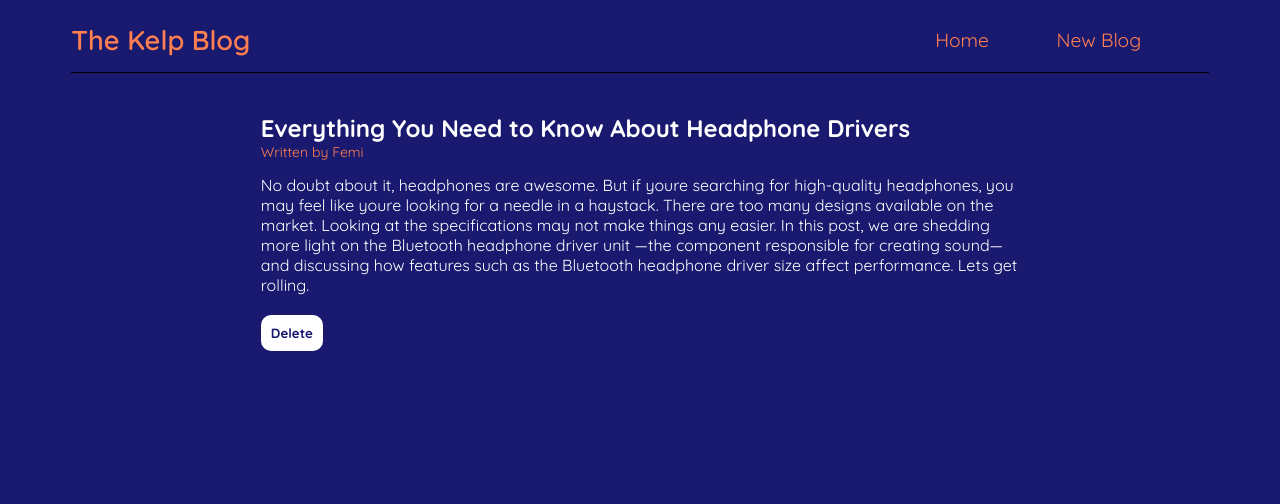
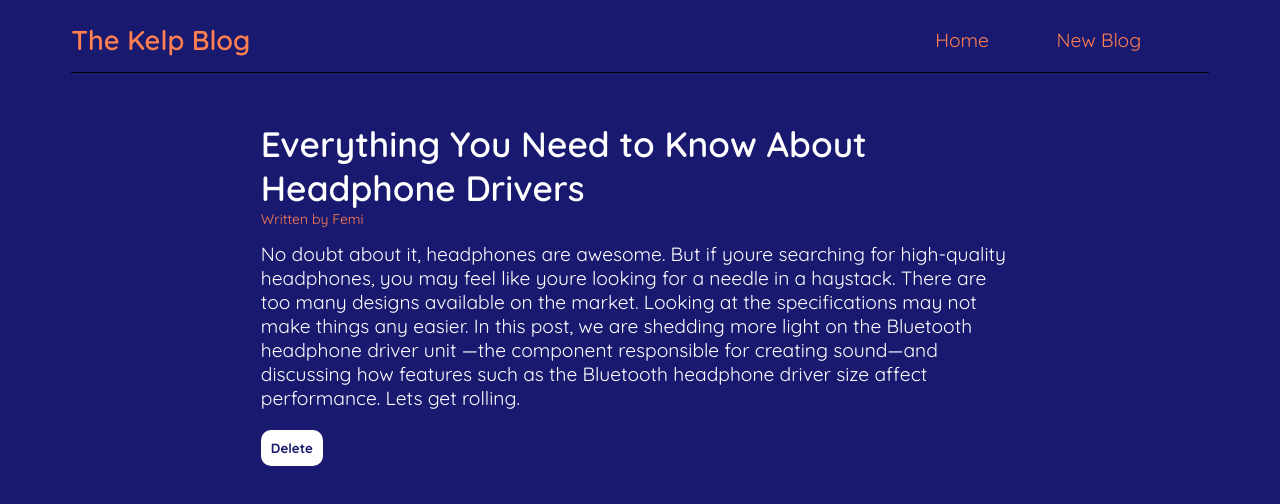
Before and after one commit to KingElias-1/kelp-blog, a React (Create React App) app: page /blogs/1 in a window 1280 px wide. Shown: the top 504 px of the page. Built offline with nearby package versions, Linux system fonts and the light colour scheme; data requests are answered from the project's data file.

Commit message:
final touches lol

```diff
--- a/data/db.json
+++ b/data/db.json
@@ -8,13 +8,13 @@
     },
     {
       "title": "What is API - Definition, Specifications, Types, Documentation",
-      "body": "Lorem Ipsum...",
+      "body": "An API is a set of programming code that enables data transmission between one software product and another. It also contains the terms of this data exchange.",
       "author": "Elias",
       "id": 2
     },
     {
-      "title": "Chrome Developer tools",
-      "body": "Lorem Ipsum...",
+      "title": "Introduction to ReactJs",
+      "body": "React is a popular JavaScript library used for web development. React.js or ReactJS or React are different ways to represent ReactJS. Todays many large-scale companies (Netflix, Instagram, to name a few) also use React JS. There are many advantages of using this framework over other frameworks, and Its ranking under the top 10 programming languages for the last few years under various language ranking indices.",
       "author": "Oyewole",
       "id": 3
     }
--- a/public/index.html
+++ b/public/index.html
@@ -24,7 +24,7 @@
       work correctly both with client-side routing and a non-root public URL.
       Learn how to configure a non-root public URL by running `npm run build`.
     -->
-    <title>Kelp Blog</title>
+    <title>React App</title>
   </head>
   <body>
     <noscript>You need to enable JavaScript to run this app.</noscript>
--- a/src/BlogDetails.js
+++ b/src/BlogDetails.js
@@ -24,7 +24,7 @@ const BlogDetails = () => {
                 <article>
                     <h2>{blog.title}</h2>
                     <p>Written by {blog.author}</p>
-                    <div>{blog.body}</div>
+                    <div className="blog-body">{blog.body}</div>
                     <button onClick={handleClick}>Delete</button>
                 </article>
             )}
--- a/src/index.css
+++ b/src/index.css
@@ -76,10 +76,10 @@ h1{
 }.blog-preview:hover{
   transform: scale(1.01);
   box-shadow: 4px 6px 3px rgb(13, 13, 78);
-}
-
-.blog-preview a{
+}.blog-preview a{
   text-decoration: none;
+}.blog-preview p{
+  color: coral;
 }
 
 .blog-list-title{
@@ -140,6 +140,8 @@ h1{
   padding-top: 20px;
 }.blog-details h2{
   margin-bottom: 0;
+  font-size: 2.2rem;
+  font-weight: 600;
 }.blog-details p{
   margin-top: 0;
   font-size: 14px;
@@ -153,6 +155,8 @@ h1{
   border-radius: 10px;
   cursor: pointer;
   font-weight: 700;
+}.blog-details .blog-body{
+  font-size: 1.2rem;
 }
 
 .create{
```
Also changed, not shown: 1 other file (tests, documents, lock files or other folders).
